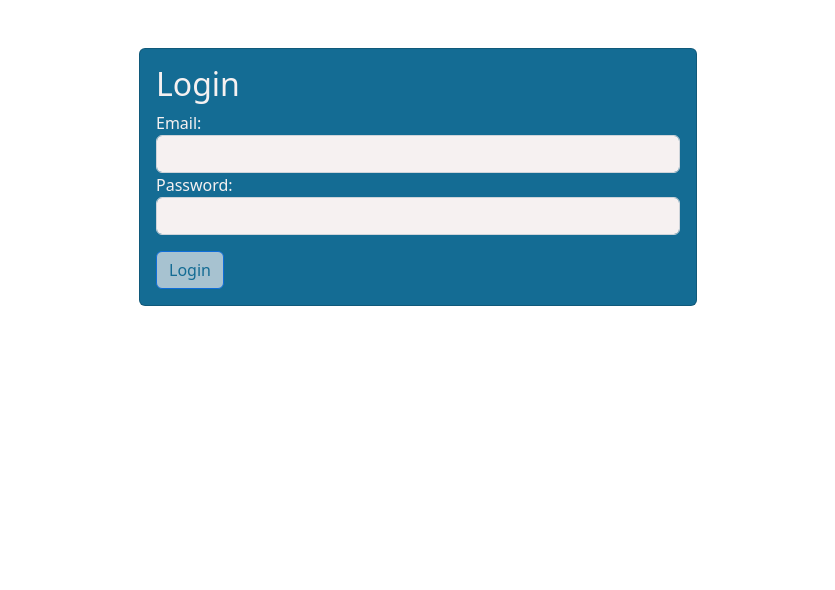
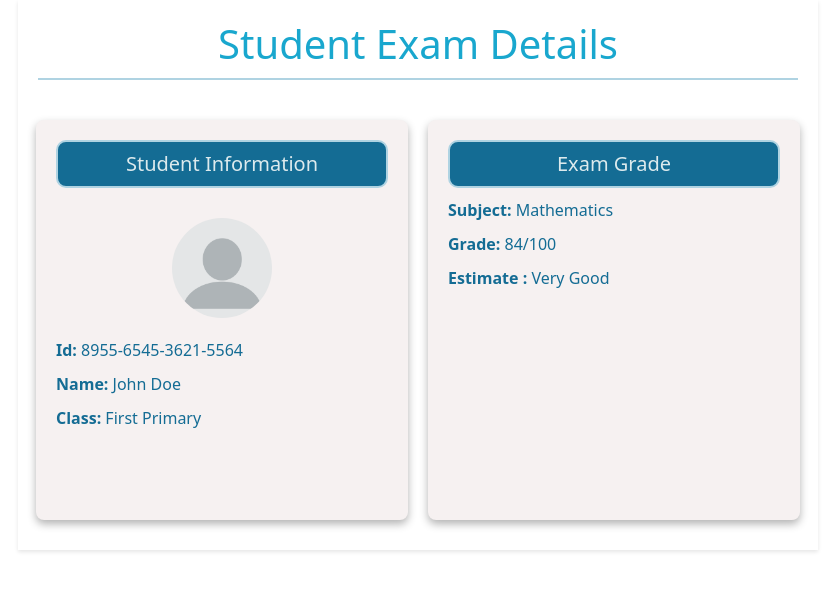
Before and after one commit to Ahmadbltagy/QuizApp, an Angular app in the folder Quiz-SPA/: page / in a window 1280 px wide. Shown: the top 590 px of the page, without its empty margins (222-1057 px from the left). Built offline with nearby package versions, Linux system fonts and the light colour scheme.

Commit message:
add result page

```diff
--- a/Quiz-SPA/src/app/app.component.html
+++ b/Quiz-SPA/src/app/app.component.html
@@ -1 +1 @@
-<app-login></app-login>
+<app-result-test></app-result-test>
--- a/Quiz-SPA/src/app/result-test/result-test.component.css
+++ b/Quiz-SPA/src/app/result-test/result-test.component.css
@@ -21,8 +21,8 @@ body {
   }
   h2 {
     text-align: center;
+    background-color: #146C94;
     padding: 10px;
-    margin-bottom: 30px;
     border: 2px solid #AFD3E2;
     border-radius: 10px;
   }
@@ -65,7 +65,7 @@ body {
   }
 
   h2 {
-    color: #19A7CE;
+    color: #dceaed;
     font-size: 20px;
     margin-bottom: 10px;
   }
--- a/Quiz-SPA/src/app/result-test/result-test.component.html
+++ b/Quiz-SPA/src/app/result-test/result-test.component.html
@@ -15,7 +15,7 @@
           <h2>Exam Grade</h2>
           <p><strong>Subject:</strong> {{testinfo.subject}}</p>
           <p><strong>Grade:</strong> {{testinfo.grade}}</p>
-          <p><strong>Estimate :</strong> {{testinfo.Estimate}}</p>
+          <p><strong>Estimate :</strong> {{testinfo.estimate}}</p>
         </div>
       </div>
     </div>
```
